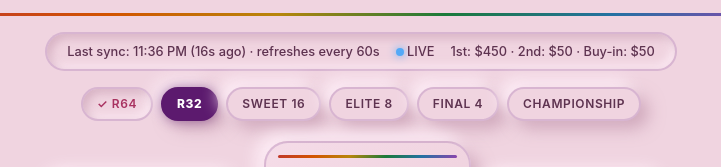
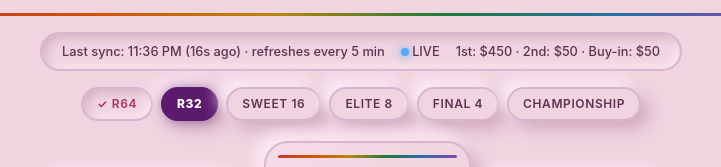
Before and after one commit to brandon-charles-novice-developer/march-madness-tracker, a plain HTML site: page index.html in a window 1280 px wide. Shown: the part 152-319 px from the top of the page, 279-1000 px from the left. Drawn offline with nearby package versions, Linux system fonts and the light colour scheme.

Commit message:
fix: disable GitHub Actions sync, local LaunchAgent every 5 min only
- GitHub Actions cron disabled (was colliding with local pushes)
- LaunchAgent set to 300s (5 min) interval
- Frontend label updated to 'refreshes every 5 min'
- No more push conflicts — single sync source

```diff
--- a/index.html
+++ b/index.html
@@ -582,7 +582,7 @@ function updateTimestamp() {
   else if (secs < 3600) ago = Math.floor(secs / 60) + 'm ago';
   else ago = Math.floor(secs / 3600) + 'h ' + Math.floor((secs % 3600) / 60) + 'm ago';
   var timeStr = d.toLocaleTimeString('en-US', { hour: 'numeric', minute: '2-digit' });
-  document.getElementById('last-updated').textContent = 'Last sync: ' + timeStr + ' (' + ago + ') · refreshes every 60s';
+  document.getElementById('last-updated').textContent = 'Last sync: ' + timeStr + ' (' + ago + ') · refreshes every 5 min';
 }
 
 function renderRounds(rounds, current) {
```
Also changed, not shown: .github/workflows/sync-scores.yml, 1 other file.
